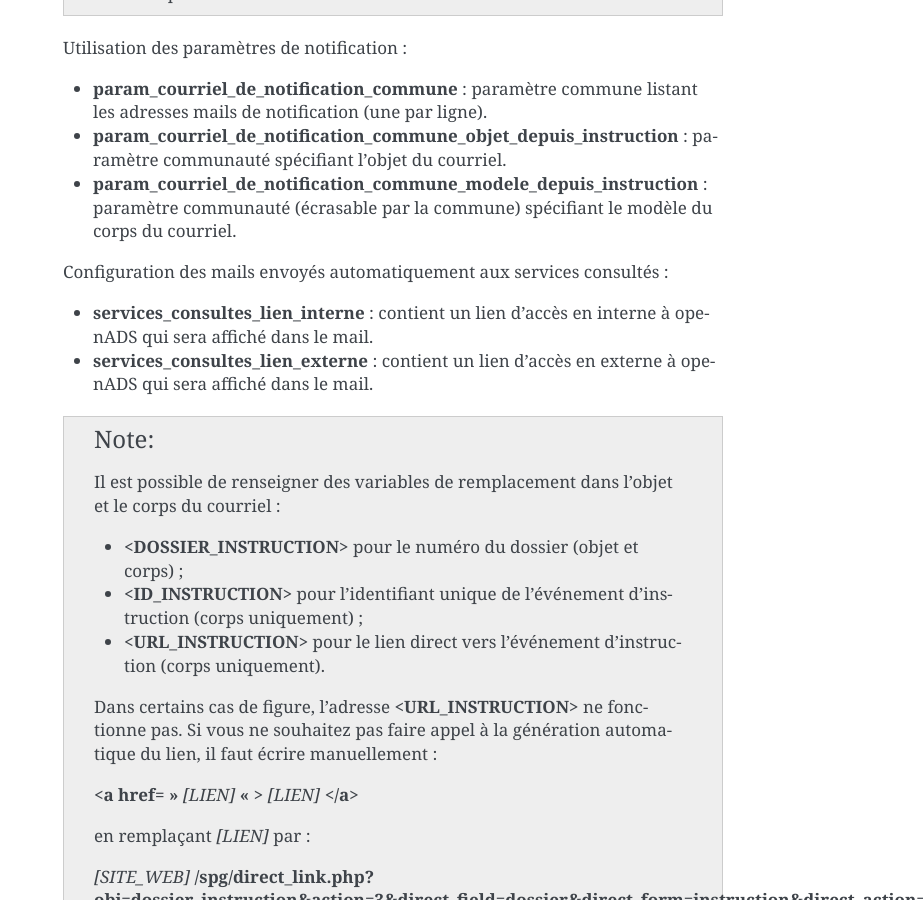
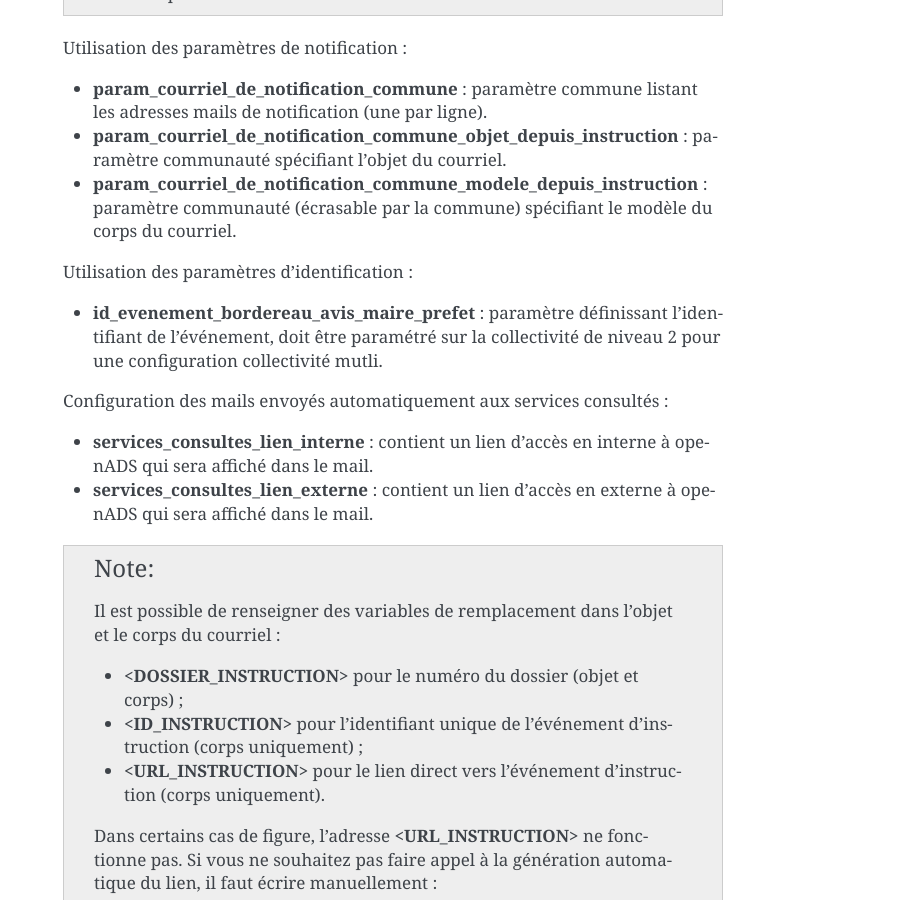
Before and after one commit to mpavaux/openads-documentation, a Sphinx documentation site: the page built from source/manuel_utilisateur/administration.rst, in a window 1280 px wide and 900 px high, scrolled down 1683 px. Shown: the whole window, without its empty margins (357-1280 px from the left). Built offline with Sphinx 7.4.7, drawn with Linux system fonts in a browser that asks for light colours.

Commit message:
Ajout de la description d'un identifiant

```diff
--- a/source/manuel_utilisateur/administration.rst
+++ b/source/manuel_utilisateur/administration.rst
@@ -78,6 +78,14 @@
 * **param_courriel_de_notification_commune** : paramètre commune listant les adresses mails de notification (une par ligne).
 * **param_courriel_de_notification_commune_objet_depuis_instruction** : paramètre communauté spécifiant l'objet du courriel.
 * **param_courriel_de_notification_commune_modele_depuis_instruction** : paramètre communauté (écrasable par la commune) spécifiant le modèle du corps du courriel.
+
+
+.. _parametrage_parametre_identifiants:
+
+Utilisation des paramètres d'identification :
+
+* **id_evenement_bordereau_avis_maire_prefet** : paramètre définissant l'identifiant de l'événement, doit être paramétré sur la collectivité de niveau 2 pour une configuration collectivité mutli.
+
 
 .. _parametrage_parametre_mails_services_consultes:
 
--- a/source/manuel_utilisateur/suivi.rst
+++ b/source/manuel_utilisateur/suivi.rst
@@ -172,7 +172,7 @@
 
 * Bordereau des avis du Maire au Préfet
 
-Liste les dossiers dont l'autorité compétente est l'État ou la commune pour État et dont la dernière instruction a pour date d'envoi RAR la date saisie. Il est également appliqué un filtre sur l'événement spécifique "avis du Maire". On peut spécifier ce dernier (paramètre *id_evenement_bordereau_avis_maire_prefet* auquel il faut donner l'identifiant de cet événement, plus d'information sur le paramétrage :ref:`ici <parametrage_parametre>`).
+Liste les dossiers dont l'autorité compétente est l'État ou la commune pour État et dont la dernière instruction a pour date d'envoi RAR la date saisie. Il est également appliqué un filtre sur l'événement spécifique "avis du Maire". On peut spécifier ce dernier (paramètre *id_evenement_bordereau_avis_maire_prefet* auquel il faut donner l'identifiant de cet événement, plus d'information sur le paramétrage :ref:`ici <parametrage_parametre_identifiants>`).
 
 * Bordereau des contrôles de légalité
 
```
